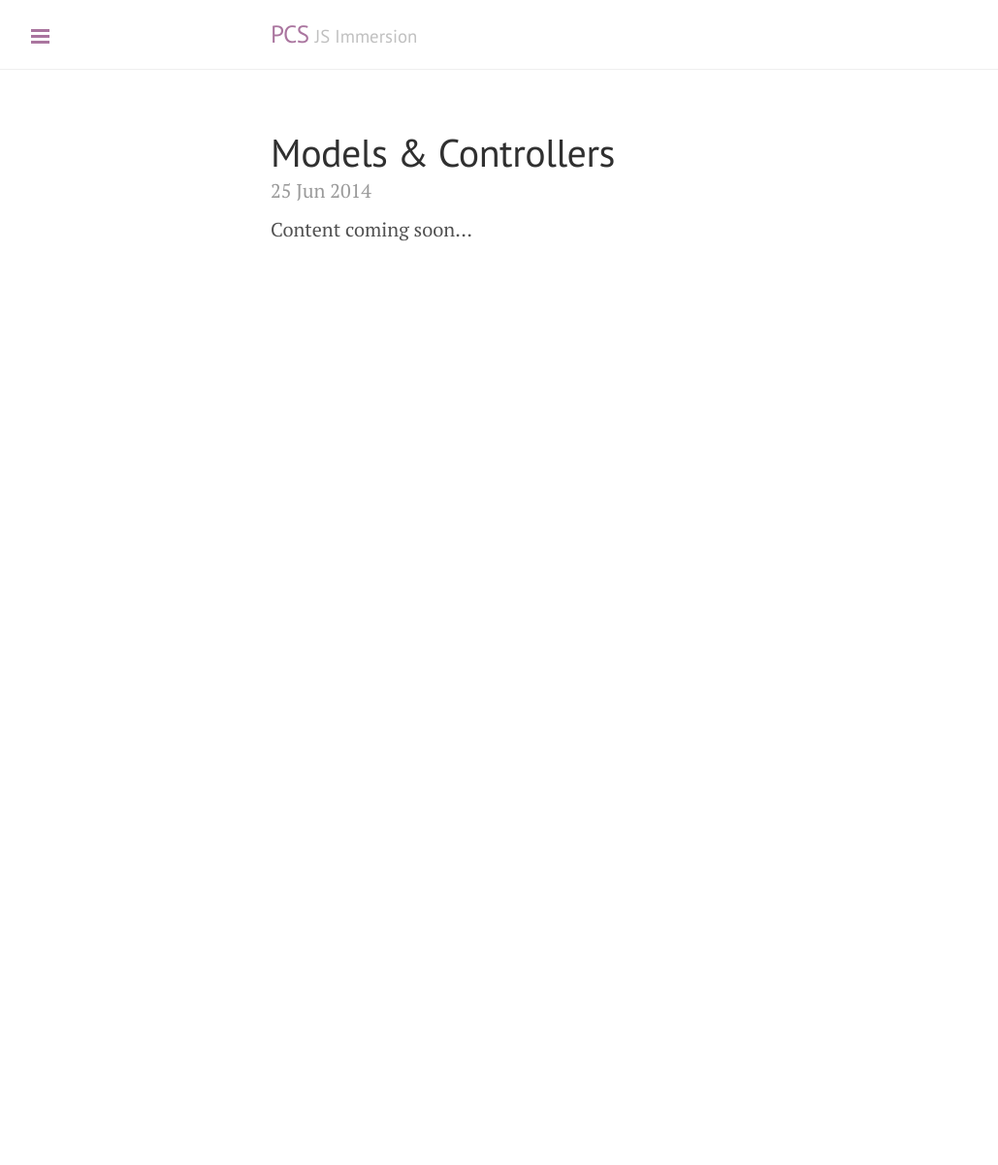
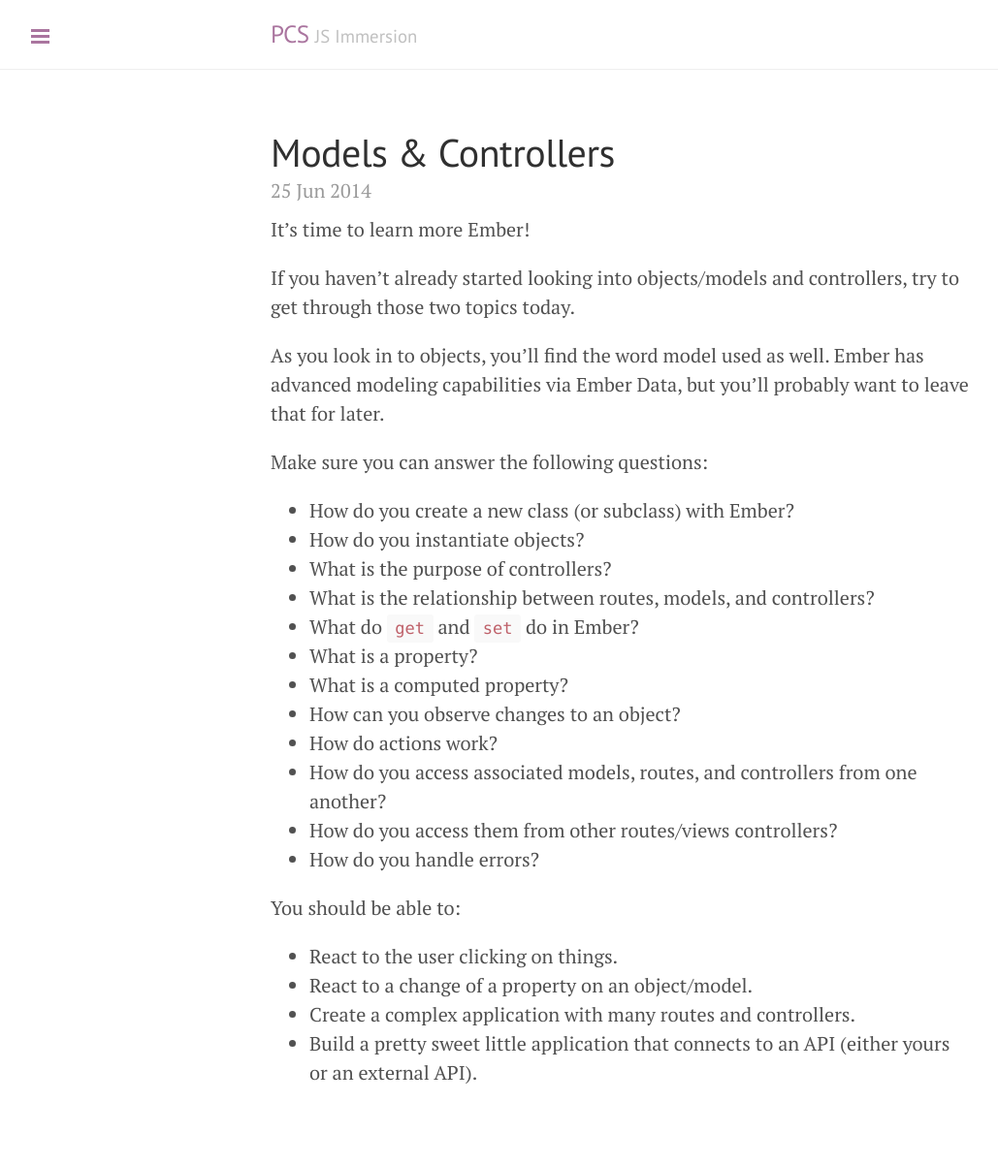
Before and after one commit to wbyoung/jsi, a Jekyll site: the page built from _posts/00-07-03-models-controllers.md, in a window 1280 px wide. Shown: the whole page at 97% size, without its empty margins (1-1030 px from the left). Built offline with Jekyll 4.4.1, drawn with Linux system fonts in a browser that asks for light colours; nearby versions of some CDN libraries; Markdown is read by kramdown in place of the engine named in the settings; before the commit the page ends 900 px from its top, so only the background shows below that.

Commit message:
Models & controllers.

```diff
--- a/_posts/00-07-03-models-controllers.md
+++ b/_posts/00-07-03-models-controllers.md
@@ -5,4 +5,35 @@ class: models+controllers
 date: 2014-06-25 00:00:00
 ---
 
-Content coming soon&hellip;
+It's time to learn more Ember!
+
+If you haven't already started looking into objects/models and controllers,
+try to get through those two topics today.
+
+As you look in to objects, you'll find the word model used as well. Ember has
+advanced modeling capabilities via Ember Data, but you'll probably want to
+leave that for later.
+
+Make sure you can answer the following questions:
+
+- How do you create a new class (or subclass) with Ember?
+- How do you instantiate objects?
+- What is the purpose of controllers?
+- What is the relationship between routes, models, and controllers?
+- What do `get` and `set` do in Ember?
+- What is a property?
+- What is a computed property?
+- How can you observe changes to an object?
+- How do actions work?
+- How do you access associated models, routes, and controllers from one
+  another?
+- How do you access them from other routes/views controllers?
+- How do you handle errors?
+
+You should be able to:
+
+- React to the user clicking on things.
+- React to a change of a property on an object/model.
+- Create a complex application with many routes and controllers.
+- Build a pretty sweet little application that connects to an API (either yours
+  or an external API).
```
